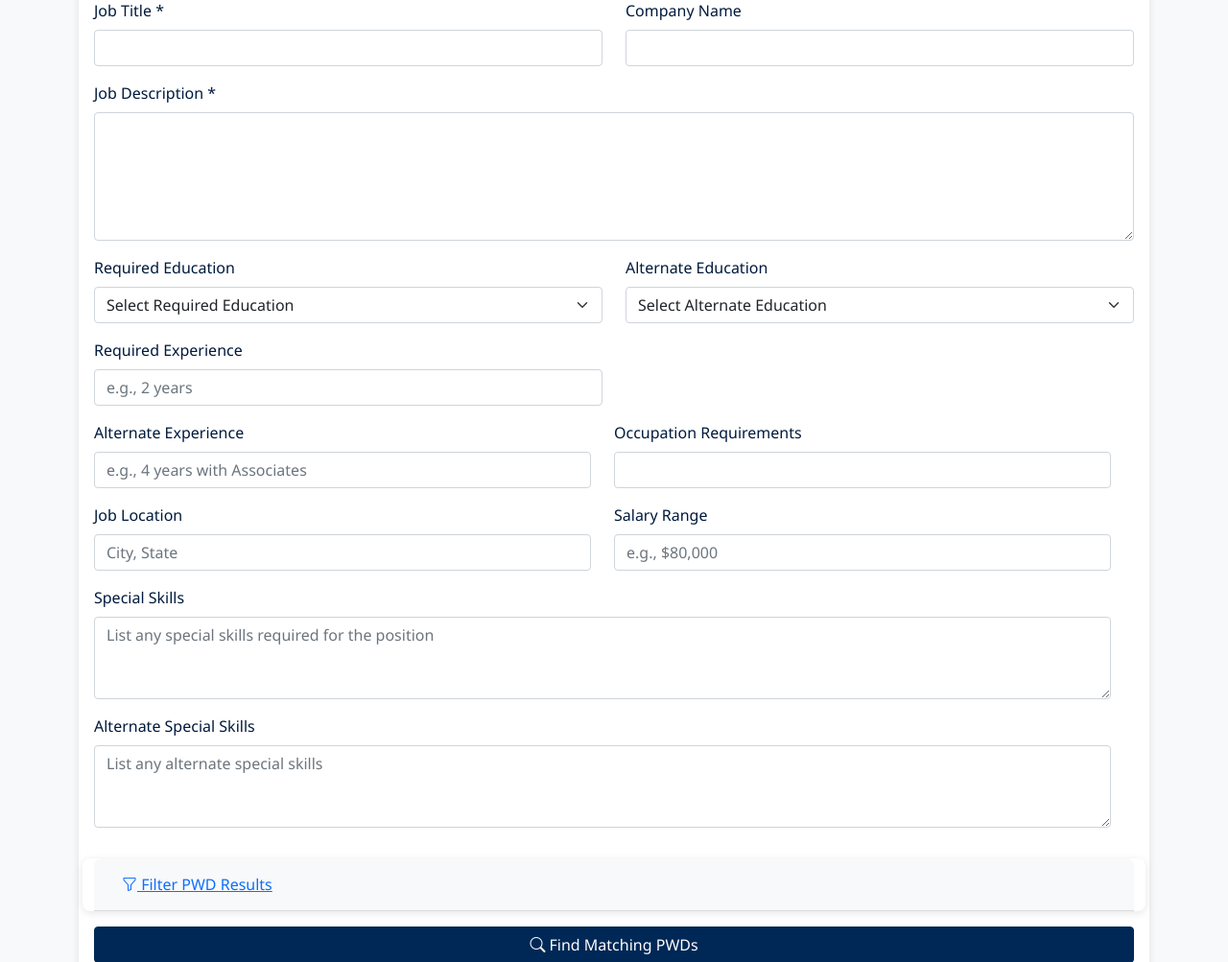
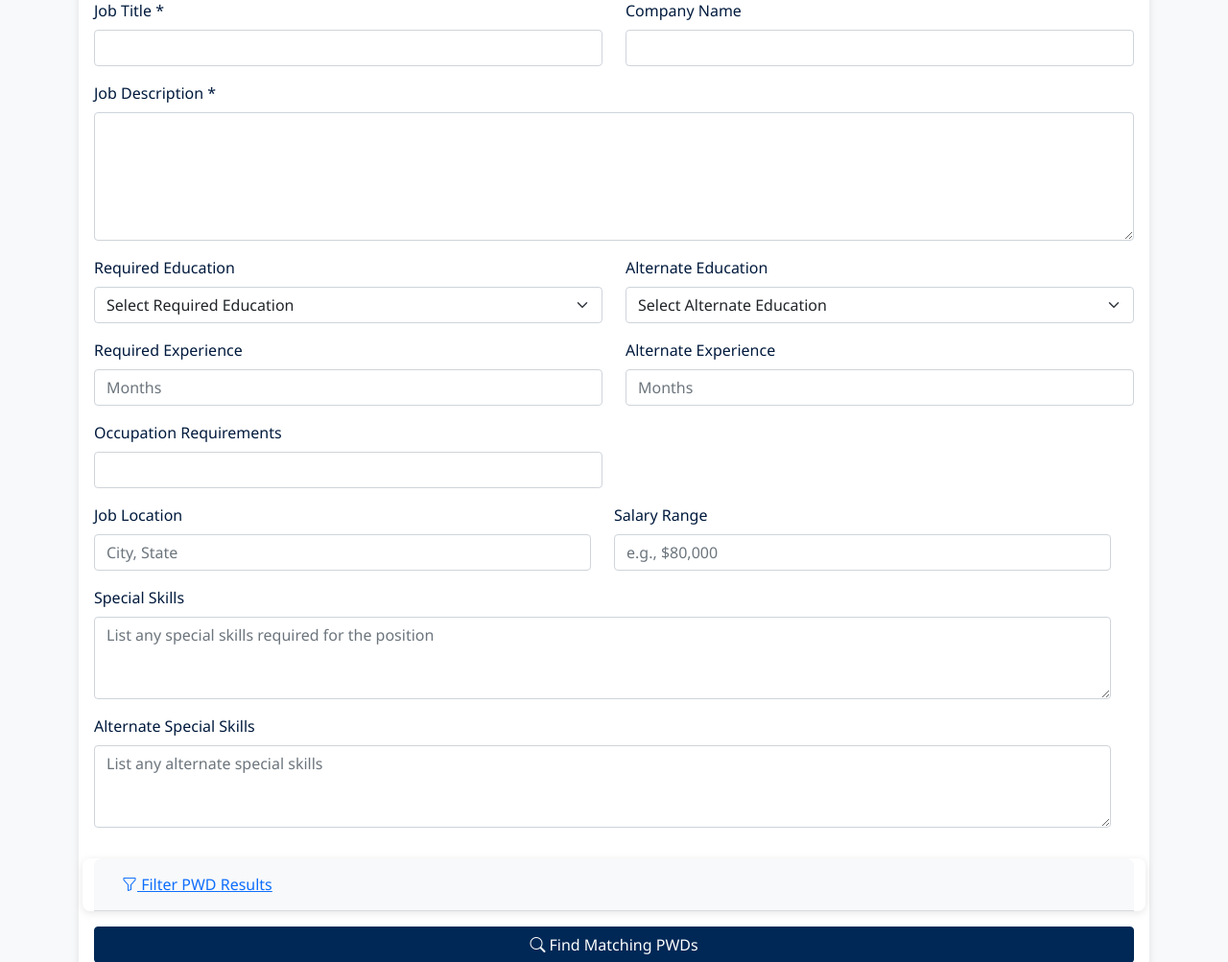
Before and after one commit to mmbeirut/pwdmatchtoolv1, a Flask app: page / in a window 1280 px wide. Shown: the part 213-1216 px from the top of the page at 96% size. Run offline with Flask 3, Linux system fonts and the light colour scheme; some libraries are stand-ins or nearby versions.

Commit message:
style: Update experience fields layout and placeholder text
Co-authored-by: aider (openrouter/anthropic/claude-3.7-sonnet) <aider@aider.chat>

```diff
--- a/templates/index.html
+++ b/templates/index.html
@@ -78,24 +78,24 @@
                         <div class="col-md-6">
                             <div class="mb-3">
                                 <label for="required_experience" class="form-label">Required Experience</label>
-                                <input type="text" class="form-control" id="required_experience" name="required_experience" placeholder="e.g., 2 years">
+                                <input type="text" class="form-control" id="required_experience" name="required_experience" placeholder="Months">
                             </div>
                         </div>
-
-                    <div class="row">
                         <div class="col-md-6">
                             <div class="mb-3">
                                 <label for="alternate_experience" class="form-label">Alternate Experience</label>
-                                <input type="text" class="form-control" id="alternate_experience" name="alternate_experience" placeholder="e.g., 4 years with Associates">
+                                <input type="text" class="form-control" id="alternate_experience" name="alternate_experience" placeholder="Months">
                             </div>
                         </div>
+                    </div>
+
+                    <div class="row">
                         <div class="col-md-6">
                             <div class="mb-3">
                                 <label for="occupation_requirement" class="form-label">Occupation Requirements</label>
                                 <input type="text" class="form-control" id="occupation_requirement" name="occupation_requirement">
                             </div>
                         </div>
-                    </div>
 
                     <div class="row">
                         <div class="col-md-6">
```
